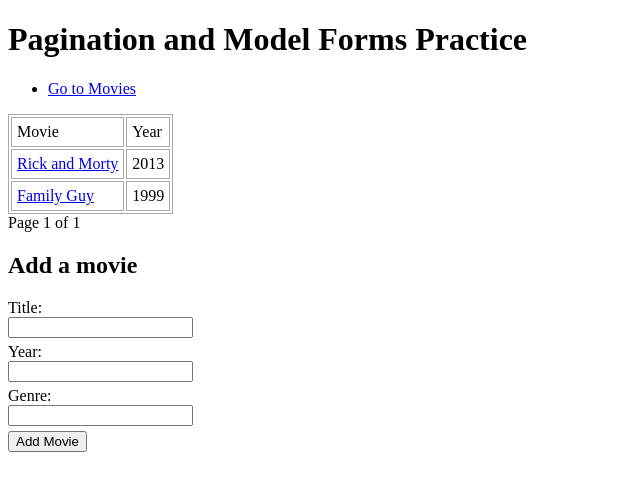
After one commit to jumashafara/pagination-with-movie-characters, a Django app: page /moviescharacters in a window 1280 px wide. The commit adds this page. Shown: the top 491 px of the page, without its empty margins (0-640 px from the left). Run offline with Django 4.2, Linux system fonts and the light colour scheme; data comes from the database, SQL or seed files in the repository.

Commit message:
Practiced Django forms and updated readme file

```diff
--- a/moviecharacters/admin.py
+++ b/moviecharacters/admin.py
@@ -1,5 +1,6 @@
+from .models import Movie
+from .models import Character
 from django.contrib import admin
-from .models import Character
 
 # Register your models here.
-admin.site.register(Character)
+admin.site.register(model_or_iterable=[Movie, Character])
--- /dev/null
+++ b/moviecharacters/forms.py
@@ -0,0 +1,16 @@
+# import django modal forms
+from django.forms import ModelForm
+from moviecharacters.models import Movie
+from moviecharacters.models import Character
+
+# create the form class
+class MovieForm(ModelForm):
+    class Meta:
+        model = Movie
+        fields = ['title', 'year', 'genre']
+
+
+class CharacterForm(ModelForm):
+    class Meta:
+        model = Character
+        fields = ['movie', 'name', 'age', 'first_appearance']
--- a/moviecharacters/models.py
+++ b/moviecharacters/models.py
@@ -1,8 +1,17 @@
 # import models
 from django.db import models
 
+
+class Movie(models.Model):
+    title = models.CharField(max_length=255)
+    year = models.IntegerField()
+    genre = models.CharField(max_length=255)
+
+    def __str__(self):
+        return self.title
+
 class Character(models.Model):
-    movie = models.CharField(max_length=255)
+    movie = models.ForeignKey(Movie, on_delete=models.CASCADE)
     name = models.CharField(max_length=255)
     age = models.IntegerField()
     first_appearance = models.CharField(max_length=255)
--- a/moviecharacters/urls.py
+++ b/moviecharacters/urls.py
@@ -5,5 +5,6 @@ from . import views
 app_name = 'moviecharacters'
 
 urlpatterns = [
-    path('rickandmorty', views.rickAndMorty, name='rickandmorty'),
+    path('', views.movies, name='movies'),
+    path('<int:movie_id>/', views.characters, name='characters')
 ]
--- a/moviecharacters/views.py
+++ b/moviecharacters/views.py
@@ -1,12 +1,44 @@
+from .models import Movie
+from .forms import MovieForm
 from .models import Character
+from .forms import CharacterForm
 from django.shortcuts import render
+from django.shortcuts import redirect
 from django.core.paginator import Paginator
 
 # Create your views here.
-def rickAndMorty(request):
-    characters = Character.objects.filter(movie='Rick and Morty')
-    paginator = Paginator(characters, 2)
-    page_number = request.GET.get('page')
-    page_obj = paginator.get_page(page_number)
-    context = {'characters': page_obj, 'movie':'Rick and Morty'}
-    return render(request, 'characters.html', context=context)
+def movies(request):
+    form = MovieForm()
+    if request.method == 'POST':
+        form = MovieForm(request.POST)
+        if form.is_valid():
+            form.save()
+        return redirect('moviecharacters:movies')
+    else:
+        movies = Movie.objects.all()
+        paginator = Paginator(movies, 2)
+        page_number = request.GET.get('page')
+        page_obj = paginator.get_page(page_number)
+        context = {'movies': page_obj, 'form':form}
+        template_name = 'movies.html'
+    return render(request, template_name=template_name, context=context)
+
+def characters(request, movie_id):
+    form = CharacterForm(initial={'movie': movie_id})
+    movie = Movie.objects.get(id=movie_id)
+    if request.method == 'POST':
+        form = CharacterForm(request.POST)
+        if form.is_valid():
+            form.cleaned_data['movie'] = movie
+            form.save()
+        else:
+            print('ERROR OCCURED!!!')
+        return redirect(to='moviecharacters:characters', movie_id=movie_id)
+    else:
+        characters = Character.objects.filter(movie=movie)
+        paginator = Paginator(characters, 2)
+        page_number = request.GET.get('page')
+        page_obj = paginator.get_page(page_number)
+        context = {'characters': page_obj, 'form':form, 'movie': movie}
+        template_name = 'characters.html'
+    return render(request=request, template_name=template_name, context=context)
--- /dev/null
+++ b/templates/base.html
@@ -0,0 +1,35 @@
+<!DOCTYPE html>
+<html lang="en">
+  <head>
+    <meta charset="UTF-8" />
+    <meta name="viewport" content="width=device-width, initial-scale=1.0" />
+    <title>Pagination and Model Forms Practice</title>
+  </head>
+  <style>
+    table,
+    thead,
+    tr,
+    td {
+      border: 1px solid darkgray;
+    }
+
+    td {
+      padding: 5px;
+    }
+    label {
+      display: block;
+      margin-top: 5px;
+    }
+    input[type="submit"] {
+      margin-top: 5px;
+      display: block;
+    }
+  </style>
+  <body>
+    <h1>Pagination and Model Forms Practice</h1>
+    <ul>
+      <li><a href="{% url 'moviecharacters:movies' %}">Go to Movies</a></li>
+    </ul>
+    {% block content %} {% endblock %}
+  </body>
+</html>
--- /dev/null
+++ b/templates/movies.html
@@ -0,0 +1,63 @@
+{% extends 'base.html' %}
+<!-- Content -->
+{% block content %}
+<div>
+  {% if movies %}
+  <table>
+    <thead>
+      <td>Movie</td>
+      <td>Year</td>
+    </thead>
+    <tbody>
+      {% for movie in movies %}
+      <tr>
+        <td>
+          <a href="{% url 'moviecharacters:characters' movie.id %}"
+            >{{movie.title}}</a
+          >
+        </td>
+        <td>{{movie.year}}</td>
+      </tr>
+      {% endfor %}
+    </tbody>
+  </table>
+  <!-- Paginator -->
+  <div class="pagination">
+    <span class="step-links">
+      {% if movies.has_previous %}
+      <a href="?page=1">&laquo; First</a>
+      <a href="?page={{page_obj.previous_page_number}}">Previous</a>
+      {% endif %}
+      <span class="current"
+        >Page
+        <!-- Current Page -->
+        {{movies.number}} of
+        <!-- Total Pages -->
+        {{movies.paginator.num_pages}}
+      </span>
+
+      <!-- Next Page -->
+      {% if movies.has_next %}
+      <a href="?page={{movies.next_page_number}}">Next</a>
+      <a href="?page={{movies.paginator.num_pages}}">Last &raquo;</a>
+      {% endif %}
+    </span>
+  </div>
+  <!-- End of Paginator -->
+  {% else %}
+  <h4>No movies found</h4>
+  {% endif %}
+</div>
+<div>
+  {% if form %}
+  <h2>Add a movie</h2>
+  <form action="{% url 'moviecharacters:movies' %}" method="post">
+    <!-- add token -->
+    {% csrf_token %}
+    <!-- Display form -->
+    {{form}}
+    <input type="submit" value="Add Movie" />
+    {% endif %}
+  </form>
+</div>
+{% endblock %}
```
Also changed, not shown: templates/characters.html (+24 -23 lines), templates/index.html (+5 -11 lines), README.md (added), db.sqlite3, moviecharacters/migrations/0001_initial.py.
